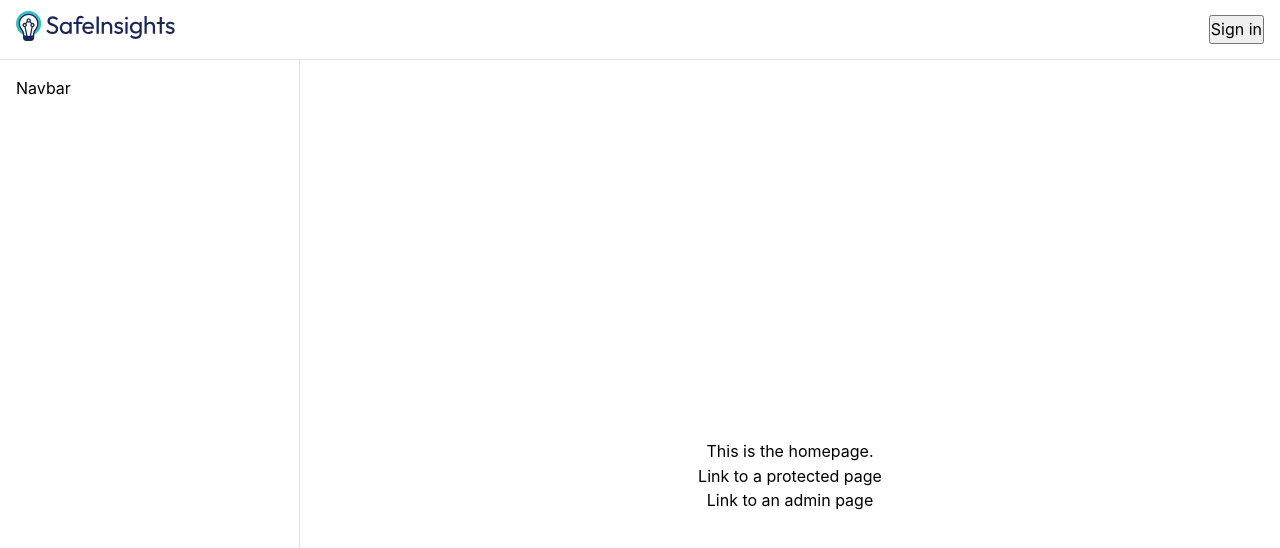
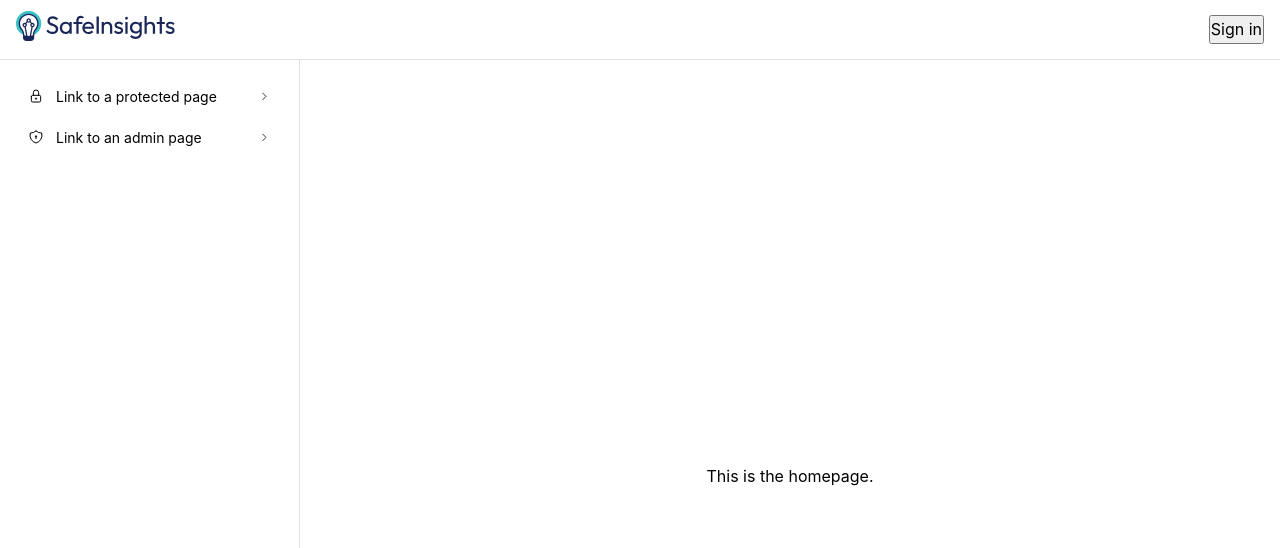
Before and after one commit to philschatz/my-app, a Next.js app: page / in a window 1280 px wide. Shown: the top 548 px of the page. Built offline with nearby package versions, Linux system fonts and the light colour scheme; no server answers.

Commit message:
move other links to left nav panel

```diff
--- a/src/app/page.tsx
+++ b/src/app/page.tsx
@@ -2,7 +2,7 @@ import styles from "./page.module.css";
 import { UserInfo } from "../components/user";
 import { UserToken } from "@/components/token";
 import { Protect, SignedOut } from "@clerk/nextjs";
-import Link from "next/link";
+
 
 export default function Home() {
     return (
@@ -12,12 +12,7 @@ export default function Home() {
                 <UserToken />
             </Protect>
             This is the homepage.
-            <ul>
-                <Link href="./protected">Link to a protected page</Link>
-            </ul>
-            <ul>
-                <Link href="./admin">Link to an admin page</Link>
-            </ul>
+
         </main>
     );
 }
--- a/src/components/app-layout.tsx
+++ b/src/components/app-layout.tsx
@@ -4,10 +4,14 @@ import { AppShell, Group  } from '@mantine/core';
 import { SafeInsightsLogo } from './si-logo'
 import { NavAuthMenu } from './nav-auth-menu';
 import Link from "next/link";
+import { NavigationPanel } from './navigation-panel';
 
 type Props = {
   children: React.ReactNode
 };
+
+
+
 
 export function AppLayout({ children}: Props) {
 
@@ -28,7 +32,7 @@ export function AppLayout({ children}: Props) {
                 </Group>
             </AppShell.Header>
 
-                <AppShell.Navbar p="md">Navbar</AppShell.Navbar>
+                <AppShell.Navbar p="md"><NavigationPanel /></AppShell.Navbar>
 
                 <AppShell.Main>{children}</AppShell.Main>
             </AppShell>
--- /dev/null
+++ b/src/components/navigation-panel.tsx
@@ -0,0 +1,43 @@
+import NextLink from "next/link";
+import type { NavLinkProps as MantineNavLinkProps } from "@mantine/core"
+import { NavLink as MantineNavLink } from "@mantine/core"
+import { IconChevronRight, IconLock, IconShieldLock } from '@tabler/icons-react';
+
+
+type NavLinkProps = MantineNavLinkProps & {
+    to: string;
+}
+
+const NavLink: React.FC<NavLinkProps> = ({ to, ...props }) => {
+
+    return (
+        <NextLink passHref legacyBehavior href={to}>
+
+            <MantineNavLink href={'#'} {...props}
+            rightSection={
+                <IconChevronRight size="0.8rem" stroke={1.5} className="mantine-rotate-rtl" />
+            }
+            />
+        </NextLink>
+    )
+}
+
+export const NavigationPanel = () => {
+
+    return (
+
+        <>
+            <NavLink
+                to="/protected"
+                label="Link to a protected page"
+                leftSection={<IconLock size="1rem" stroke={1.5} />}
+            />
+            <NavLink
+                to="/admin"
+                label="Link to an admin page"
+                leftSection={<IconShieldLock size="1rem" stroke={1.5} />}
+            />
+        </>
+
+    )
+}
```
Also changed, not shown: package.json (+4 -3 lines), 1 other file (tests, documents, lock files or other folders).
